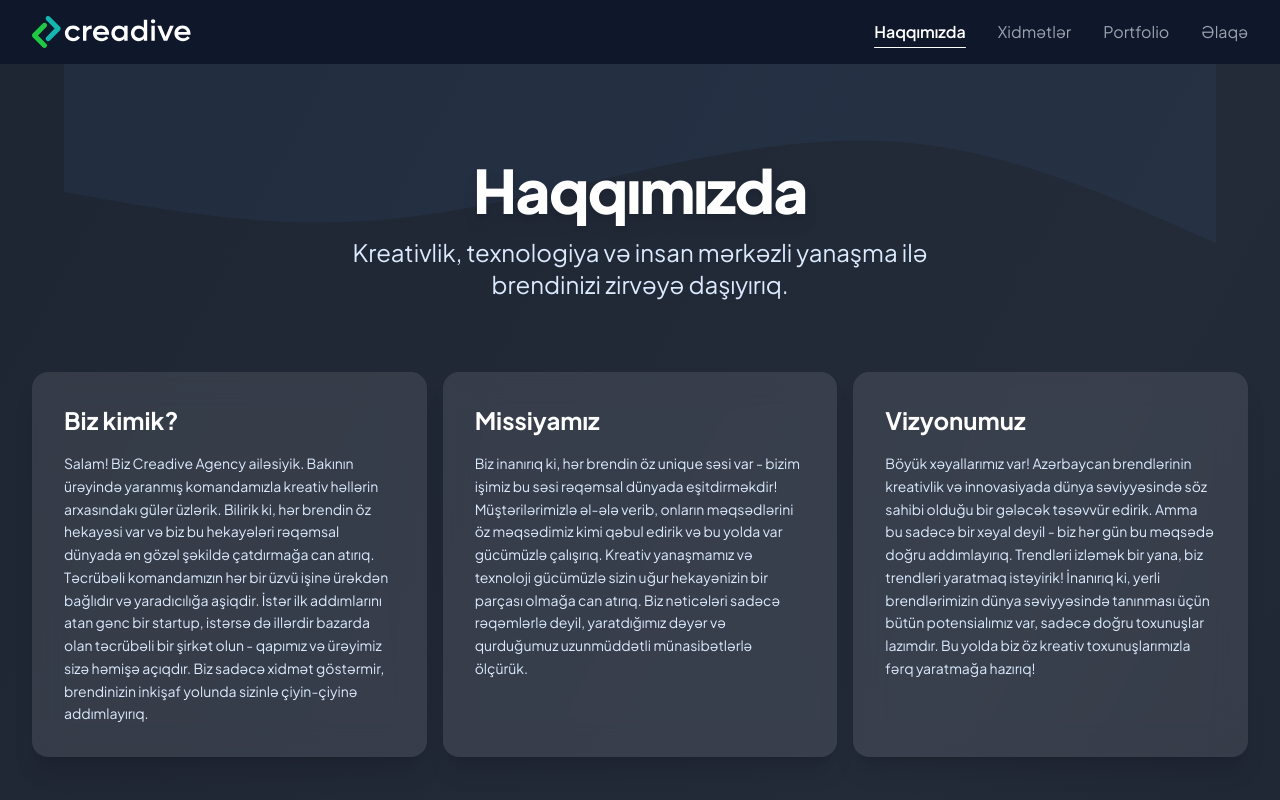
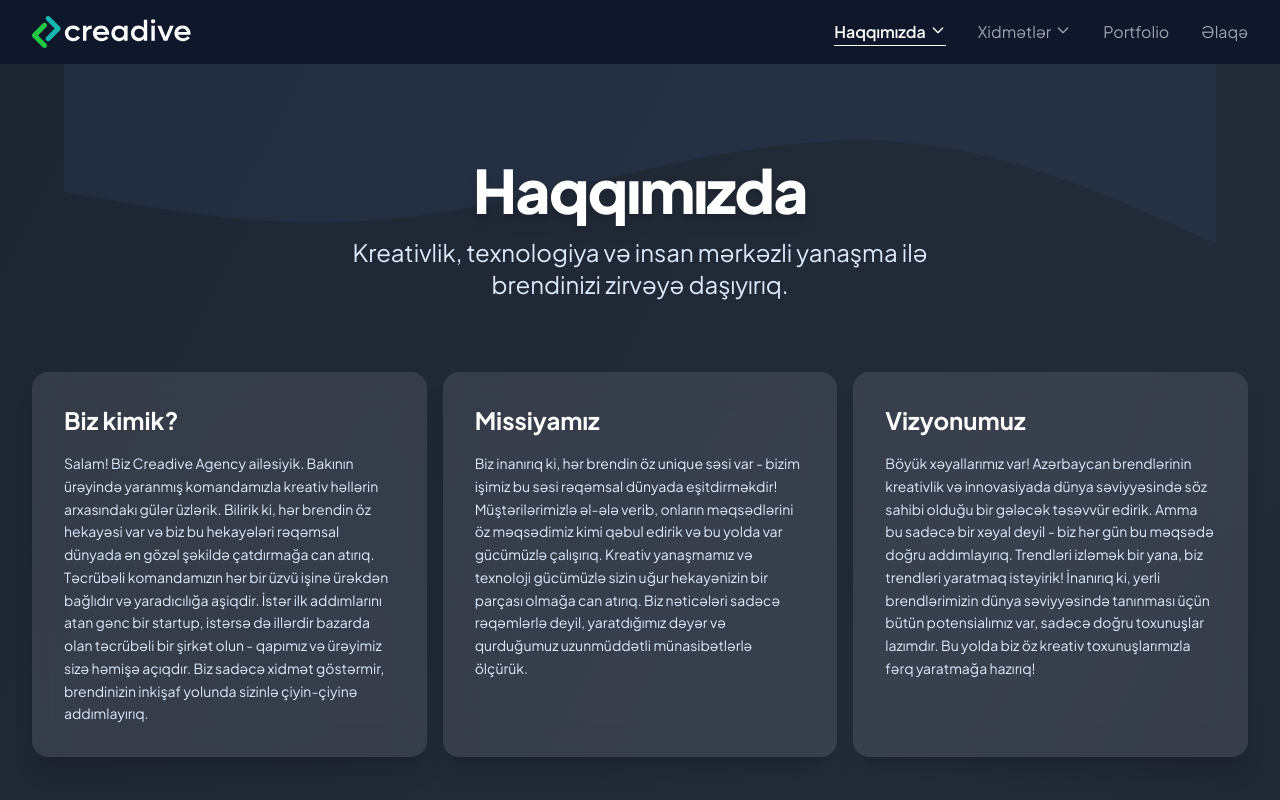
Before and after one commit to nihad-abbasov/creadive, a Next.js app: page /about in a window 1280 px wide. Shown: the top 800 px of the page. Built offline with nearby package versions, Linux system fonts and the light colour scheme.

Commit message:
implement dropdown for nav items

```diff
--- a/src/components/semantic/Navigation.tsx
+++ b/src/components/semantic/Navigation.tsx
@@ -1,8 +1,4 @@
 "use client";
-
-// TODO: Add dropdown menu for about
-// TODO: Add dropdown menu for services
-// TODO: Add dropdown menu for portfolio
 
 import {
   FaFacebook,
@@ -20,11 +16,33 @@ type NavLink = {
   id: number;
   href: string;
   label: string;
+  dropdown?: {
+    text: string;
+    url: string;
+  }[];
 };
 
 const navLinks: NavLink[] = [
-  { id: 1, href: "/about", label: "Haqqımızda" },
-  { id: 2, href: "/services", label: "Xidmətlər" },
+  {
+    id: 1,
+    href: "/about",
+    label: "Haqqımızda",
+    dropdown: [
+      { text: "Creadive kimdir?", url: "/about" },
+      { text: "Komandamız", url: "/about/#team_section" },
+      { text: "FAQ", url: "/about/#faq_section" },
+    ],
+  },
+  {
+    id: 2,
+    href: "/services",
+    label: "Xidmətlər",
+    dropdown: [
+      { text: "Vebsayt", url: "/services/#website" },
+      { text: "SMM", url: "/services/#smm" },
+      { text: "Reqemsal marketinq", url: "/services/#digital-marketing" },
+    ],
+  },
   // { id: 3, href: "/products", label: "Məhsullar" },
   { id: 4, href: "/portfolio", label: "Portfolio" },
   // { id: 5, href: "/blog", label: "Bloq" },
@@ -33,6 +51,7 @@ const navLinks: NavLink[] = [
 
 export default function Navigation() {
   const [isMobileMenuOpen, setIsMobileMenuOpen] = useState(false);
+  const [activeDropdown, setActiveDropdown] = useState<number | null>(null);
   const pathname = usePathname();
 
   // Prevent body scroll when mobile menu is open
@@ -71,6 +90,14 @@ export default function Navigation() {
   };
 
   const currentYear = new Date().getFullYear();
+
+  const handleDropdownEnter = (id: number) => {
+    setActiveDropdown(id);
+  };
+
+  const handleDropdownLeave = () => {
+    setActiveDropdown(null);
+  };
 
   return (
     <>
@@ -114,8 +141,15 @@ export default function Navigation() {
             <div className="hidden md:block">
               <div className="ml-10 flex items-center space-x-8">
                 {navLinks.map((link) => (
+                  <div
+                    key={link.id}
+                    className="relative"
+                    onMouseEnter={() =>
+                      link.dropdown && handleDropdownEnter(link.id)
+                    }
+                    onMouseLeave={handleDropdownLeave}
+                  >
                     <Link
-                    key={link.id}
                       href={link.href}
                       className={`text-gray-100 hover:text-white transition-all duration-300 relative group ${
                         isActiveLink(link.href)
@@ -124,6 +158,25 @@ export default function Navigation() {
                       }`}
                     >
                       {link.label}
+                      {link.dropdown && (
+                        <span className="ml-1 inline-block">
+                          <svg
+                            className={`w-4 h-4 transition-transform duration-200 ${
+                              activeDropdown === link.id ? "rotate-180" : ""
+                            }`}
+                            fill="none"
+                            stroke="currentColor"
+                            viewBox="0 0 24 24"
+                          >
+                            <path
+                              strokeLinecap="round"
+                              strokeLinejoin="round"
+                              strokeWidth={2}
+                              d="M19 9l-7 7-7-7"
+                            />
+                          </svg>
+                        </span>
+                      )}
                       <span
                         className={`absolute -bottom-1 left-0 w-0 h-[1px] bg-white rounded-full transition-all duration-300 ease-out ${
                           isActiveLink(link.href)
@@ -132,6 +185,37 @@ export default function Navigation() {
                         }`}
                       />
                     </Link>
+                    {link.dropdown && activeDropdown === link.id && (
+                      <>
+                        {/* Invisible bridge to prevent dropdown from closing */}
+                        <div className="absolute left-0 w-full h-2" />
+                        <div className="absolute left-0 mt-2 w-48 rounded-md shadow-lg bg-slate-800 ring-1 ring-black ring-opacity-5">
+                          <div
+                            className="rounded-md"
+                            role="menu"
+                            aria-orientation="vertical"
+                          >
+                            {link.dropdown.map((item, index) => (
+                              <Link
+                                key={index}
+                                href={item.url}
+                                className={`block px-4 py-2 text-sm text-gray-300 hover:bg-slate-700 hover:text-white transition-colors duration-200 ${
+                                  index === 0 ? "rounded-t-md" : ""
+                                } ${
+                                  index === (link.dropdown?.length ?? 0) - 1
+                                    ? "rounded-b-md"
+                                    : ""
+                                }`}
+                                role="menuitem"
+                              >
+                                {item.text}
+                              </Link>
+                            ))}
+                          </div>
+                        </div>
+                      </>
+                    )}
+                  </div>
                 ))}
               </div>
             </div>
--- a/src/views/About.tsx
+++ b/src/views/About.tsx
@@ -43,16 +43,6 @@ const teamMembers: TeamMember[] = [
       instagram: "https://www.instagram.com/enver_nagiyeff",
     },
   },
-  // {
-  //   name: "Camal Hüseynov",
-  //   role: "Backend Mühəndisi",
-  //   image: "/images/team/nihad.jpg",
-  //   bio: "5+ illik təcrübə ilə innovativ texnologiya həllərinin yaradılması",
-  //   social: {
-  //     linkedin: "#",
-  //     instagram: "#",
-  //   },
-  // },
 ];
 
 const sections = [
@@ -175,7 +165,7 @@ export default function About() {
         </div>
       </div>
       {/* Team Section */}
-      <div className="team_section relative z-10 py-20">
+      <div id="team_section" className="team_section relative z-10 py-20">
         <div className="max-w-7xl mx-auto px-4 sm:px-6 lg:px-8">
           <div className="text-center mb-6">
             <h2 className="text-3xl font-bold text-white mb-4">Komandamız</h2>
@@ -286,7 +276,7 @@ export default function About() {
         </div>
       </div>
       {/* FAQ Section */}
-      <div className="relative z-10 pb-20">
+      <div id="faq_section" className="relative z-10 pt-10 pb-20">
         <div className="max-w-7xl mx-auto px-4 sm:px-6 lg:px-8">
           <div className="text-center mb-6">
             <h2 className="text-3xl font-bold text-white mb-4">
```
Lines whose indentation alone changed are shown as unchanged.
